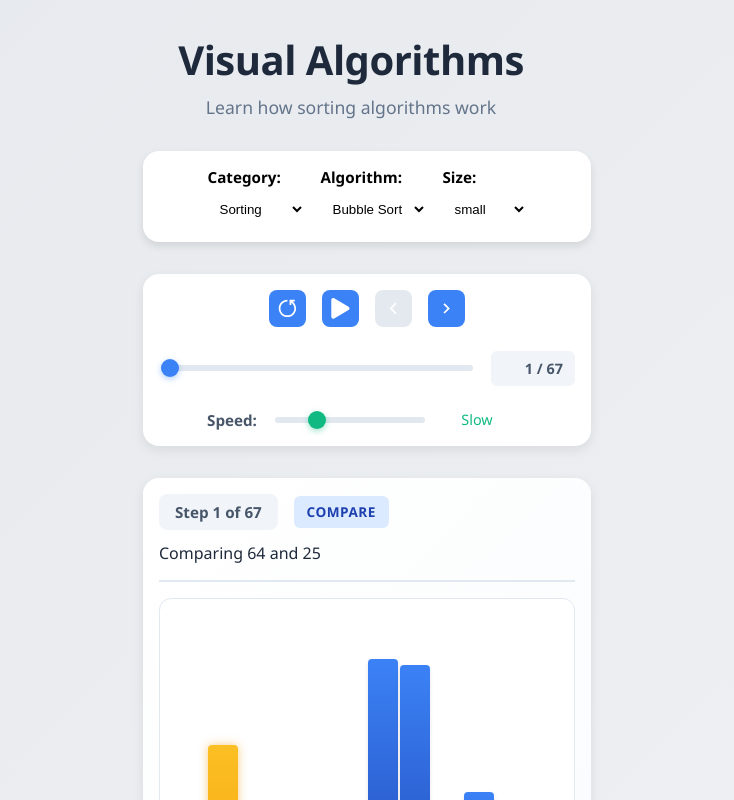
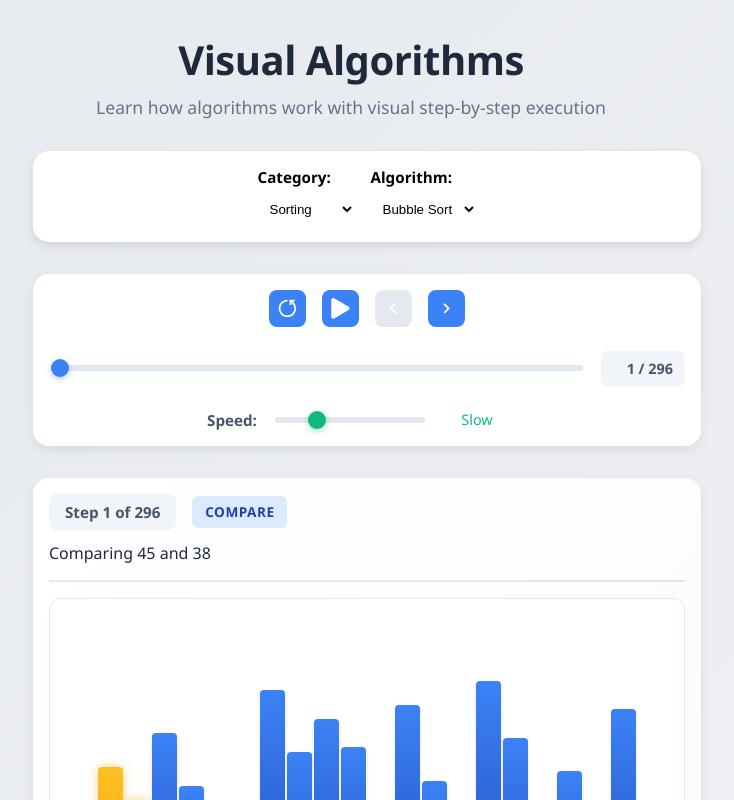
Before and after one commit to Panda2609/visual-algorithms, a React (Create React App) app: page / in a window 1280 px wide. Shown: the top 800 px of the page, without its empty margins (289-1023 px from the left). Built offline with nearby package versions, Linux system fonts and the light colour scheme.

Commit message:
Refactor: use standar 20-element dataset instead of multiple sizes

```diff
--- a/src/Pages/Home.js
+++ b/src/Pages/Home.js
@@ -5,24 +5,21 @@ import './Home.css';
 
 function Home(){
     const [selectedAlgorithm, setSelectedAlgorithm] = useState('Bubble Sort');
-    const [selectedSize, setSelectedSize] = useState('small');
 
     return(
         <div className="home-container">
             <div className="home-header">
                 <h1>Visual Algorithms</h1>
-                <p>Learn how sorting algorithms work</p>
+                <p>Learn how algorithms work with visual step-by-step execution</p>
             </div>
 
             <div className="home-content">
                 <FilterBar
                     onAlgorithmChange={setSelectedAlgorithm}
-                    onSizeChange={setSelectedSize}
                 />
 
                 <AlgorithmController
                     algorithm={selectedAlgorithm}
-                    dataSize={selectedSize}
                 />
 
             </div>
--- a/src/components/algorithmController/AlgorithmController.js
+++ b/src/components/algorithmController/AlgorithmController.js
@@ -1,7 +1,7 @@
 import React, { useState, useEffect, useRef } from 'react';
 import ArrayVisualizer from '../../visualizers/ArrayVisualizer';
 import './AlgorithmController.css';
-import { getDatasetBySize } from '../../data/sampleData';
+import { getDataset } from '../../data/sampleData';
 import { FaPlay } from "react-icons/fa";
 import { MdOutlineNavigateNext } from "react-icons/md";
 import { GrFormPrevious } from "react-icons/gr";
@@ -49,12 +49,10 @@ const algorithmRegistry = {
  *
  * Props:
  * - algorithm: Algorithm name to execute
- * - dataSize: Size of dataset ('small', 'medium', 'large')
  * - speed: Playback speed (1-5)
  */
 function AlgorithmController({
   algorithm = 'Bubble Sort',
-  dataSize = 'small',
   speed = 2,
   onAlgorithmChange = () => {}
 }) {
@@ -71,12 +69,12 @@ function AlgorithmController({
   /**
    * Generate algorithm steps
    */
-  const generateSteps = (alg, size) => {
+  const generateSteps = (alg) => {
     setIsLoading(true);
     setError(null);
 
     try {
-      const dataset = getDatasetBySize(size);
+      const dataset = getDataset();
       let generator;
       let algorithmFound = false;
 
@@ -118,8 +116,8 @@ function AlgorithmController({
    * Initialize algorithm when props change
    */
   useEffect(() => {
-    generateSteps(algorithm, dataSize);
-  }, [algorithm, dataSize]);
+    generateSteps(algorithm);
+  }, [algorithm]);
 
   /**
    * Playback control
--- a/src/components/filterBar/filterbar.js
+++ b/src/components/filterBar/filterbar.js
@@ -1,7 +1,7 @@
 import React, { useState } from 'react';
 import './FilterBar.css';
 
-function FilterBar({ onAlgorithmChange = () => {}, onSizeChange = () => {} }) {
+function FilterBar({ onAlgorithmChange = () => {} }) {
     // Algorithm categories instead of data structures
     const algorithmCategories = ['Sorting', 'Searching', 'Graphs', 'Trees'];
 
@@ -32,11 +32,8 @@ function FilterBar({ onAlgorithmChange = () => {}, onSizeChange = () => {} }) {
         ],
     };
 
-    const sizes = ['small', 'medium', 'large'];
-
     const [selectedCategory, setSelectedCategory] = useState(algorithmCategories[0]);
     const [selectedAlgorithm, setSelectedAlgorithm] = useState(algorithmsByCategory[algorithmCategories[0]][0]);
-    const [selectedSize, setSelectedSize] = useState(sizes[0]);
 
     const handleCategoryChange = (e) => {
         const category = e.target.value;
@@ -50,12 +47,6 @@ function FilterBar({ onAlgorithmChange = () => {}, onSizeChange = () => {} }) {
         const alg = e.target.value;
         setSelectedAlgorithm(alg);
         onAlgorithmChange(alg);
-    };
-
-    const handleSizeChange = (e) => {
-        const sz = e.target.value;
-        setSelectedSize(sz);
-        onSizeChange(sz);
     };
 
     return (
@@ -78,17 +69,8 @@ function FilterBar({ onAlgorithmChange = () => {}, onSizeChange = () => {} }) {
                         ))}
                     </select>
                 </label>
-
-                <label>
-                    Size:
-                    <select value={selectedSize} onChange={handleSizeChange}>
-                        {sizes.map((sz) => (
-                            <option key={sz} value={sz}>{sz}</option>
-                        ))}
-                    </select>
-                </label>
             </div>
-    </>
+        </>
     );
 }
 
--- a/src/data/sampleData.js
+++ b/src/data/sampleData.js
@@ -1,25 +1,12 @@
 /**
  * Sample datasets for algorithm visualization
- * Contains predefined arrays of different sizes and utility functions
+ * Standard size: 20 elements for consistent visualization
  */
 
-// Small dataset - ideal for step-by-step visualization
-export const smallDataset = [64, 25, 12, 22, 11, 90, 88, 45, 50, 32];
-
-// Medium dataset - good for seeing algorithm performance
-export const mediumDataset = [
+// Standard dataset - 20 elements for algorithm visualization
+export const standardDataset = [
   45, 38, 52, 41, 33, 27, 61, 48, 55, 49,
   35, 58, 42, 29, 63, 51, 37, 44, 30, 57
-];
-
-// Large dataset - for stress testing and comparing algorithms
-export const largeDataset = [
-  85, 42, 78, 61, 23, 91, 54, 34, 67, 89,
-  12, 47, 73, 28, 56, 81, 39, 65, 19, 50,
-  74, 36, 62, 88, 22, 68, 31, 77, 44, 93,
-  15, 59, 71, 26, 84, 48, 69, 33, 55, 87,
-  18, 60, 76, 29, 64, 41, 70, 37, 82, 51,
-  24, 79, 46, 58, 11, 72, 53, 35, 80, 63
 ];
 
 // Sorted dataset (for testing best/worst cases)
@@ -35,15 +22,6 @@ export const duplicatesDataset = [
 ];
 
 /**
- * All datasets organized by size
- */
-export const datasetsBySize = {
-  small: smallDataset,
-  medium: mediumDataset,
-  large: largeDataset,
-};
-
-/**
  * Special datasets for testing
  */
 export const specialDatasets = {
@@ -52,14 +30,16 @@ export const specialDatasets = {
   duplicates: duplicatesDataset,
 };
 
+// ============================================
+// DATASET UTILITY FUNCTIONS
+// ============================================
+
 /**
- * Get dataset by size name
- * @param {string} size - 'small', 'medium', or 'large'
- * @returns {number[]} - Copy of the dataset
+ * Get standard dataset
+ * @returns {number[]} - Copy of the standard dataset
  */
-export function getDatasetBySize(size) {
-  const dataset = datasetsBySize[size] || smallDataset;
-  return [...dataset]; // Return a copy to avoid mutations
+export function getDataset() {
+  return [...standardDataset];
 }
 
 /**
```
